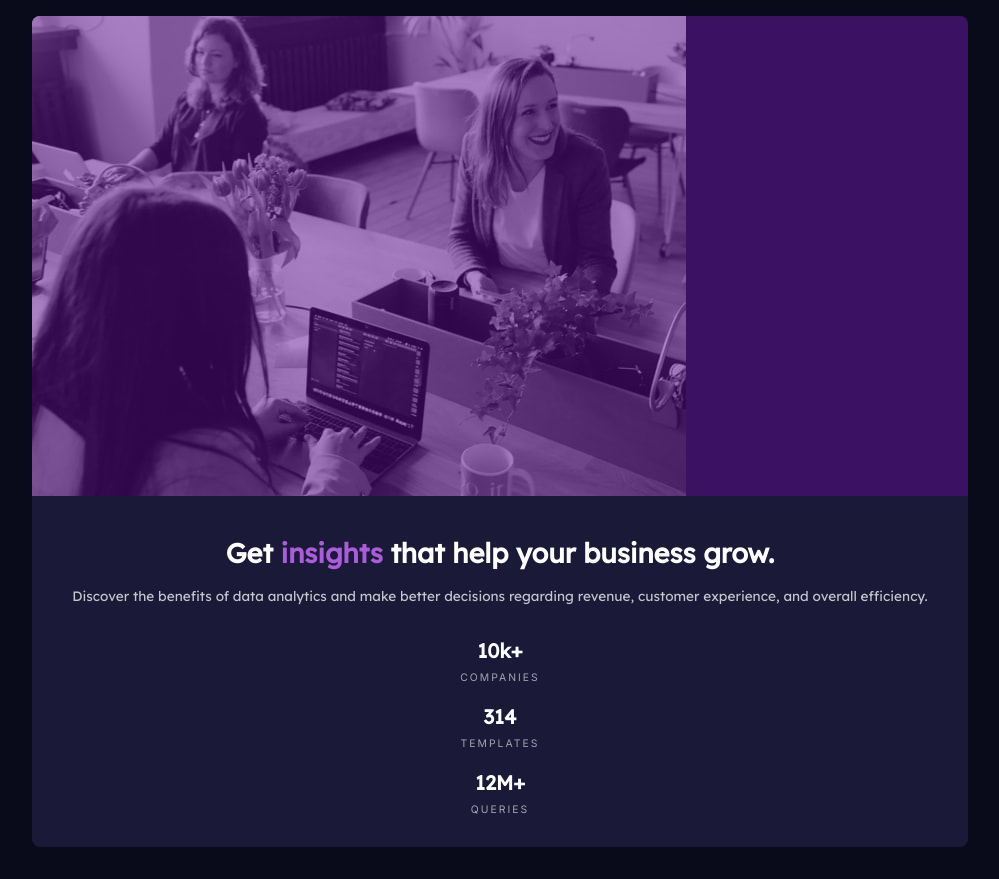
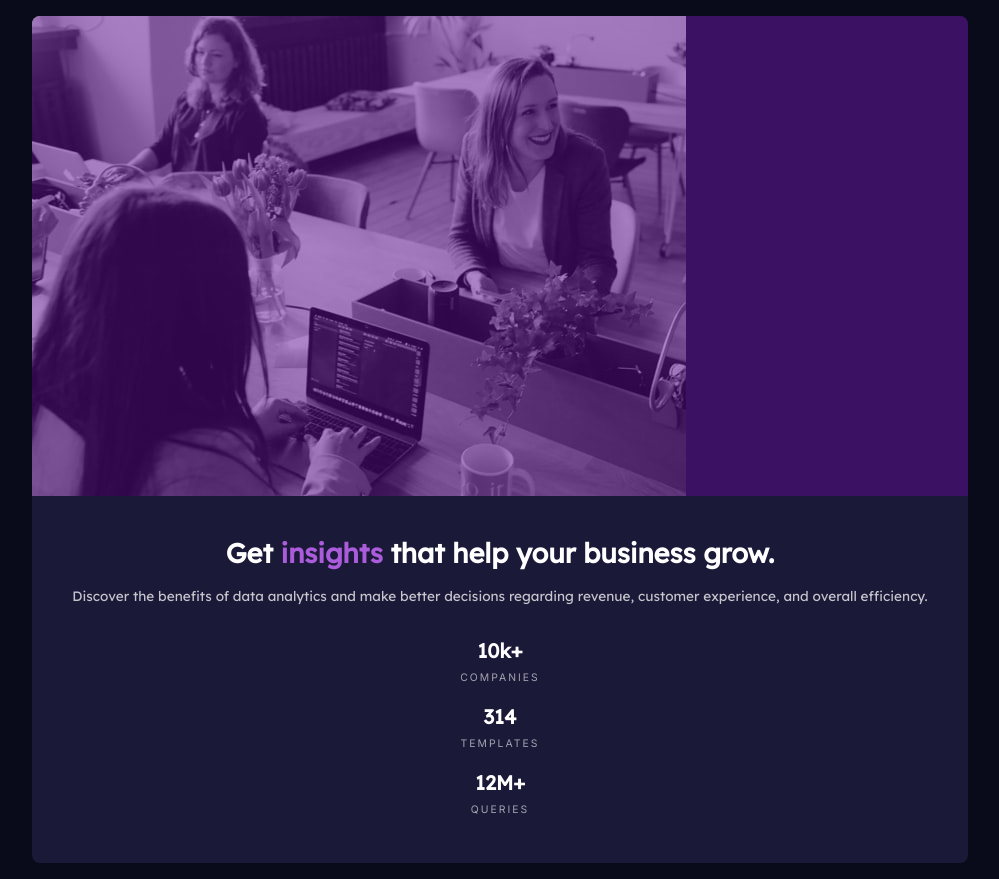
Before and after one commit to shreejan-regmi01/fm-stats-preview, a plain HTML site: page index.html in a window 1280 px wide. Shown: the whole page, without its empty margins (140-1139 px from the left). Drawn offline with Linux system fonts and the light colour scheme.

Commit message:
fixed padding

```diff
--- a/style.css
+++ b/style.css
@@ -80,7 +80,7 @@ body {
 }
 
 .hero__content {
-  padding: 2.5rem 2.5rem 1rem;
+  padding: 2.5rem 2.5rem 2rem;
 }
 
 .title {
```
